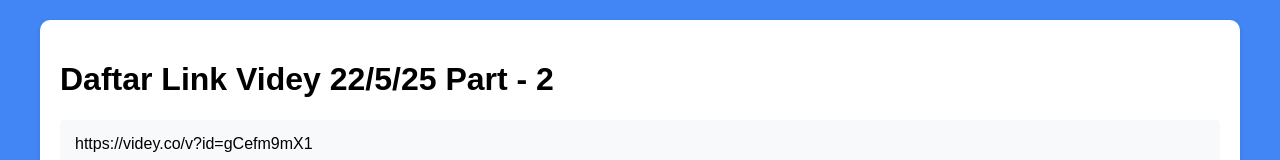
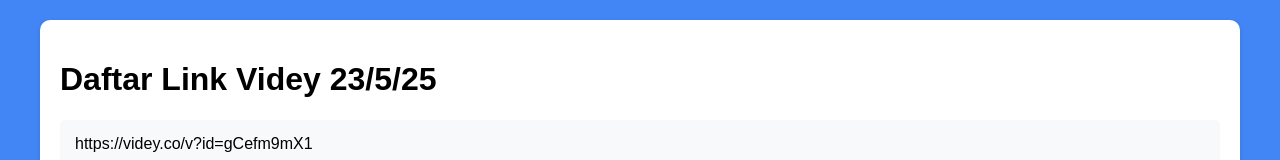
Before and after one commit to masekaku/bug-free-parakeet, a plain HTML site: page 23-5-25/index.html in a window 1280 px wide. Shown: the top 160 px of the page. Drawn offline with Linux system fonts and the light colour scheme.

Commit message:
Update index.html

```diff
--- a/23-5-25/index.html
+++ b/23-5-25/index.html
@@ -136,7 +136,7 @@ body {
 
 <div class="container">
     <main class="link-list">
-        <h1>Daftar Link Videy 22/5/25 Part - 2</h1>
+        <h1>Daftar Link Videy 23/5/25</h1>
         <div id="linksContainer"></div>
     </main>
 
```
